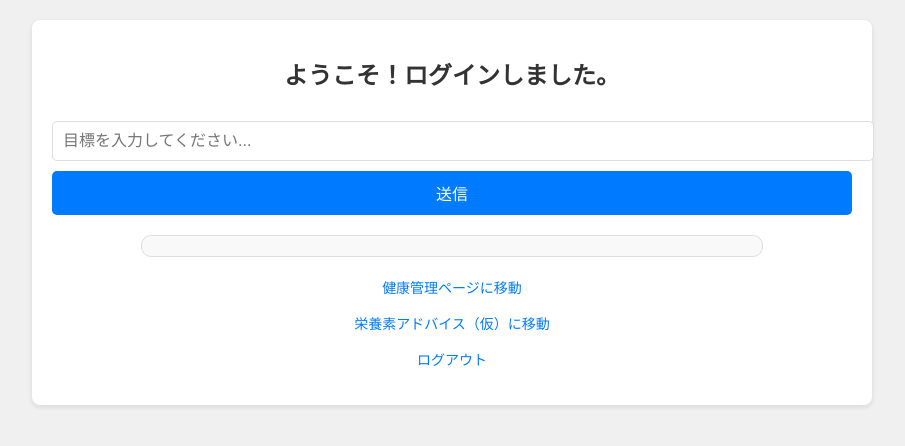
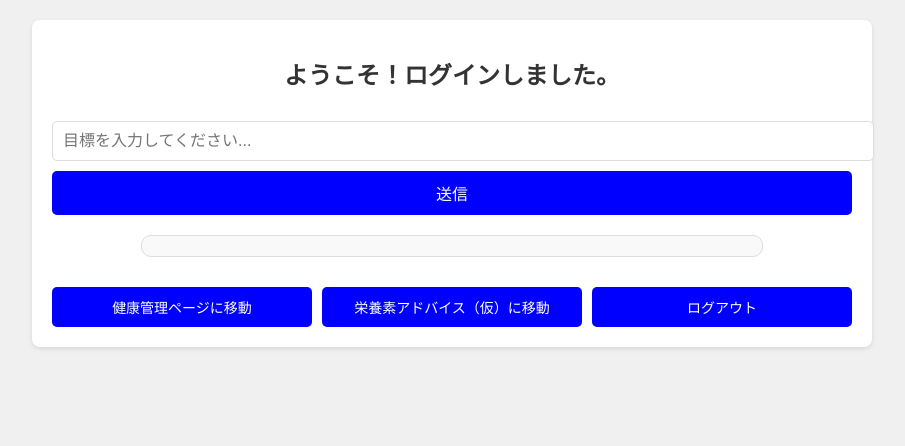
Before and after one commit to 1F10220195/team_web, a Flask app: page /home in a window 1280 px wide. Shown: the top 446 px of the page, without its empty margins (188-1093 px from the left). Run offline with Flask 3, Linux system fonts and the light colour scheme; a user stored in the database is signed in.

Commit message:
ボタンUI変更

```diff
--- a/static/css/style.css
+++ b/static/css/style.css
@@ -33,7 +33,7 @@ input[type="text"], textarea, button {
 }
 
 button {
-    background-color: #007bff;
+    background-color: #0000FF;
     color: #fff;
     border: none;
     cursor: pointer;
@@ -44,12 +44,17 @@ button:hover {
     background-color: #0056b3;
 }
 
+.button-container {
+    display: flex;
+    gap: 10px; /* ボタン間のスペースを設定 */
+}
+
+
 /* リンク */
 a {
-    display: block;
     text-align: center;
     margin-top: 15px;
-    color: #007bff;
+    color: #ffffff;
     text-decoration: none;
     font-size: 14px;
 }
--- a/templates/home.html
+++ b/templates/home.html
@@ -15,10 +15,14 @@
                 <!-- 会話履歴を表示するエリア -->
             </div>
         </div>
-        <p><a href="/health">健康管理ページに移動</a></p>
-        <p><a href="/advice">栄養素アドバイス（仮）に移動</a></p>
-        <p><a href="/logout">ログアウト</a></p>
+
+<div class="button-container">
+        <button><a href="/health">健康管理ページに移動</a></button>
+        <button><a href="/advice">栄養素アドバイス（仮）に移動</a></button>
+        <button><a href="/logout">ログアウト</a></button>
     </div>
+</div>
+
     <script>
         const conversationHistory = []; // 会話履歴を保存する配列
         const conversationArea = document.getElementById("conversationArea");
```
